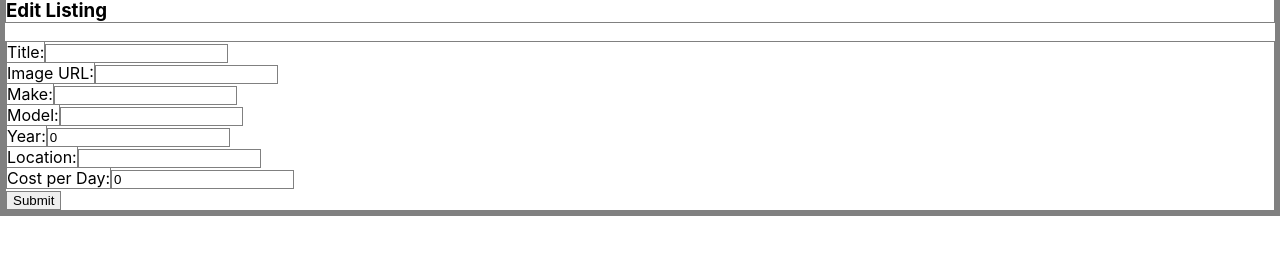
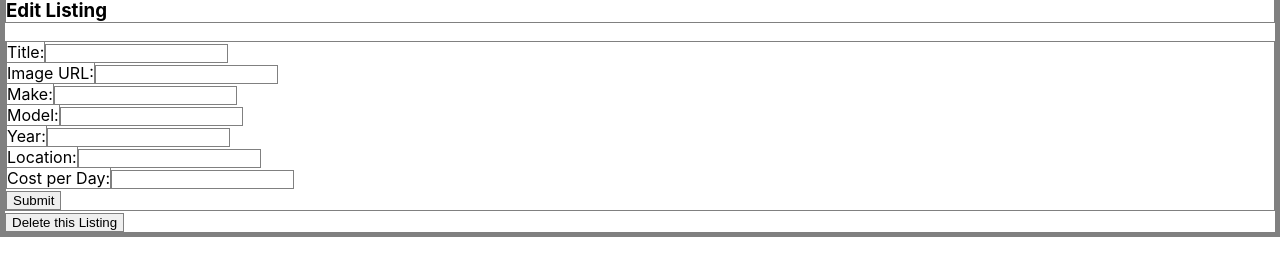
Before and after one commit to JmMcGehee/PlowShare_frontend, a React (Create React App) app: page /edit in a window 1280 px wide. Shown: the part 528-797 px from the top of the page. Built offline with nearby package versions, Linux system fonts and the light colour scheme; no server answers.

Commit message:
successfully added delete route

```diff
--- a/public/index.html
+++ b/public/index.html
@@ -2,19 +2,19 @@
 <html lang="en">
   <head>
     <meta charset="utf-8" />
-    <link rel="shortcut icon" href="%PUBLIC_URL%/favicon.ico" />
+    <!-- <link rel="shortcut icon" href="%PUBLIC_URL%/favicon.ico" /> -->
     <meta name="viewport" content="width=device-width, initial-scale=1" />
     <meta name="theme-color" content="#000000" />
     <meta
       name="description"
       content="Web site created using create-react-app"
     />
-    <link rel="apple-touch-icon" href="logo192.png" />
+    <!-- <link rel="apple-touch-icon" href="logo192.png" /> -->
     <!--
       manifest.json provides metadata used when your web app is installed on a
       user's mobile device or desktop. See https://developers.google.com/web/fundamentals/web-app-manifest/
     -->
-    <link rel="manifest" href="%PUBLIC_URL%/manifest.json" />
+    <!-- <link rel="manifest" href="%PUBLIC_URL%/manifest.json" /> -->
     <!--
       Notice the use of %PUBLIC_URL% in the tags above.
       It will be replaced with the URL of the `public` folder during the build.
--- a/src/App.js
+++ b/src/App.js
@@ -31,12 +31,41 @@ class App extends React.Component {
       listing: copyListings[findIndex]
     })
   }
+  handleUpdate = (event, updatedListing) => {
+    event.preventDefault()
+    console.log(updatedListing)
+    fetch( BASE_URL + `/equipment/${updatedListing.id}`, {
+      body: JSON.stringify(updatedListing),
+      method: 'PUT',
+      headers: {
+        'Accept': 'application/json, text/plain, */*',
+        'Content-Type': 'application/json'
+      }
+    })
+    .then(() => {
+      this.getListings()
+    })
+    .catch(error => console.log(error))
+  }
+  handleDelete = (deletedNotice) => {
+    fetch( BASE_URL + `/equipment/${deletedNotice.id}`, {
+      method: 'DELETE',
+      headers: {
+        'Accept': 'application/json, text/plain, */*',
+        'Content-Type': 'application/json'
+      }
+    })
+    .then(() => {
+      this.getListings()
+    })
+    .catch(error => console.log(error))
+  }
   render () {
     return (
       <Router>
         <div className="container">
           <Nav />
-          <Route path="/" exact component={Home}/>
+          <Route path="/home" exact component={Home}/>
           <Route
             path="/index"
             render={(props) =>
@@ -56,6 +85,8 @@ class App extends React.Component {
                 findListing={this.findListing}
                 listing={this.state.listing}
                 getListings={this.getListings}
+                handleUpdate={this.handleUpdate}
+                handleDelete={this.handleDelete}
               />
             }
           />
--- a/src/components/Edit.js
+++ b/src/components/Edit.js
@@ -1,5 +1,4 @@
 import React, { Component } from 'react'
-import { BASE_URL } from '../constants'
 
 class Edit extends Component {
   state = {
@@ -18,7 +17,6 @@ class Edit extends Component {
     })
   }
   handleUpdate = (event) => {
-    event.preventDefault()
     const updatedListing = {
       title: this.state.title,
       img: this.state.img,
@@ -26,32 +24,21 @@ class Edit extends Component {
       model: this.state.model,
       year: this.state.year,
       location: this.state.location,
-      rate: this.state.rate
+      rate: this.state.rate,
+      id: this.state.listing.id
     }
-    console.log(updatedListing)
-    fetch( BASE_URL + `/equipment/${this.state.listing.id}`, {
-      body: JSON.stringify(updatedListing),
-      method: 'PUT',
-      headers: {
-        'Accept': 'application/json, text/plain, */*',
-        'Content-Type': 'application/json'
-      }
-    })
-    .then(() => {
-      this.props.getListings()
-    })
-    .catch(error => console.log(error))
+    this.props.handleUpdate(event, updatedListing)
   }
   componentDidMount () {
     this.setState({
-      listing: this.props.listing,
-      title: this.props.listing.title,
-      img: this.props.listing.img,
-      make: this.props.listing.make,
-      model: this.props.listing.model,
-      year: this.props.listing.year,
-      location: this.props.listing.location,
-      rate: this.props.listing.rate,
+      listing: this.props.listing || '',
+      title: this.props.listing.title || '',
+      img: this.props.listing.img || '',
+      make: this.props.listing.make || '',
+      model: this.props.listing.model || '',
+      year: this.props.listing.year || '',
+      location: this.props.listing.location || '',
+      rate: this.props.listing.rate || '',
     })
   }
   render () {
@@ -97,7 +84,7 @@ class Edit extends Component {
             <br/>
             <label htmlFor="location">Location:</label>
             <input
-              type="textarea"
+              type="text"
               value={this.state.location}
               onChange={this.handleChange}
               id="location"/>
@@ -113,6 +100,11 @@ class Edit extends Component {
               type="submit"
             />
           </form>
+          <button
+            onClick={()=> this.props.handleDelete(this.state.listing)
+            }>
+            Delete this Listing
+          </button>
         </div>
       </>
     )
--- a/src/components/Nav.js
+++ b/src/components/Nav.js
@@ -8,7 +8,7 @@ class Nav extends Component {
         <header>
         <h3>Nav Component</h3>
         <nav>
-          <Link to="/">Home</Link>
+          <Link to="/home">Home</Link>
           <Link to="/index">Listings</Link>
           <Link to="/new">New</Link>
           <button>| Log in |</button>
--- a/src/constants.js
+++ b/src/constants.js
@@ -1,5 +1,5 @@
-// const BASE_URL = "http://localhost:3000"
+const BASE_URL = "http://localhost:3000"
 
-const BASE_URL = "https://plowshare-app-backend.herokuapp.com"
+// const BASE_URL = "https://plowshare-app-backend.herokuapp.com"
 
 export { BASE_URL }
```
